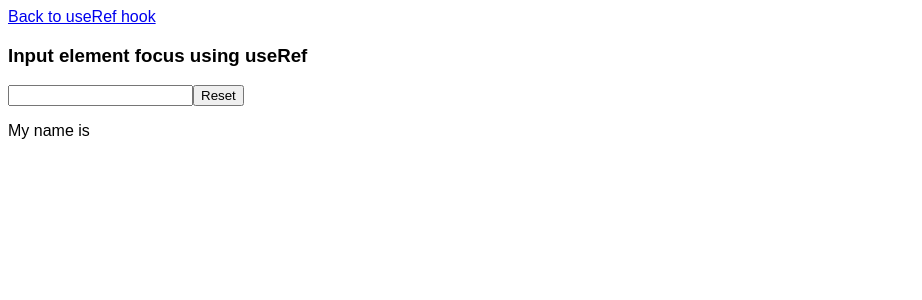
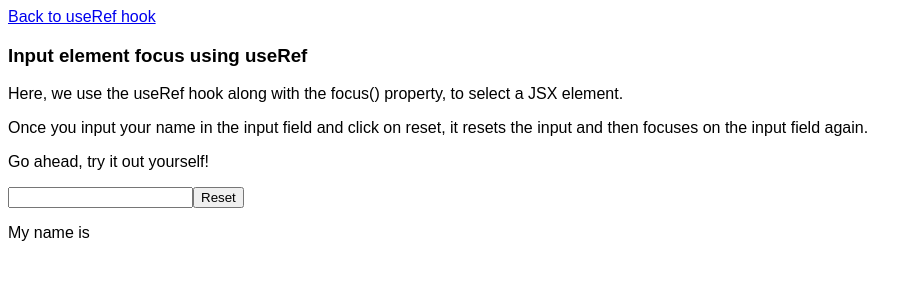
Before and after one commit to syedmustassim/React-Hooks-CheatSheet, a React (Create React App) app: page /useref/refjsxelement in a window 1280 px wide. Shown: the top 300 px of the page, without its empty margins (0-922 px from the left). Built offline with nearby package versions, Linux system fonts and the light colour scheme.

Commit message:
feat: docs

```diff
--- a/src/useRef/UseRefHook.js
+++ b/src/useRef/UseRefHook.js
@@ -15,6 +15,9 @@ const UseRefHook = () => {
     <div>
       <Link to="/useref">Back to useRef hook</Link>
       <h3> Input element focus using useRef </h3>
+      <p> Here, we use the useRef hook along with the focus() property, to select a JSX element.</p>
+      <p>Once you input your name in the input field and click on reset, it resets the input and then focuses on the input field again.</p>
+      <p>Go ahead, try it out yourself!</p>
       <div>
       <input
         ref={inputEl}
```
